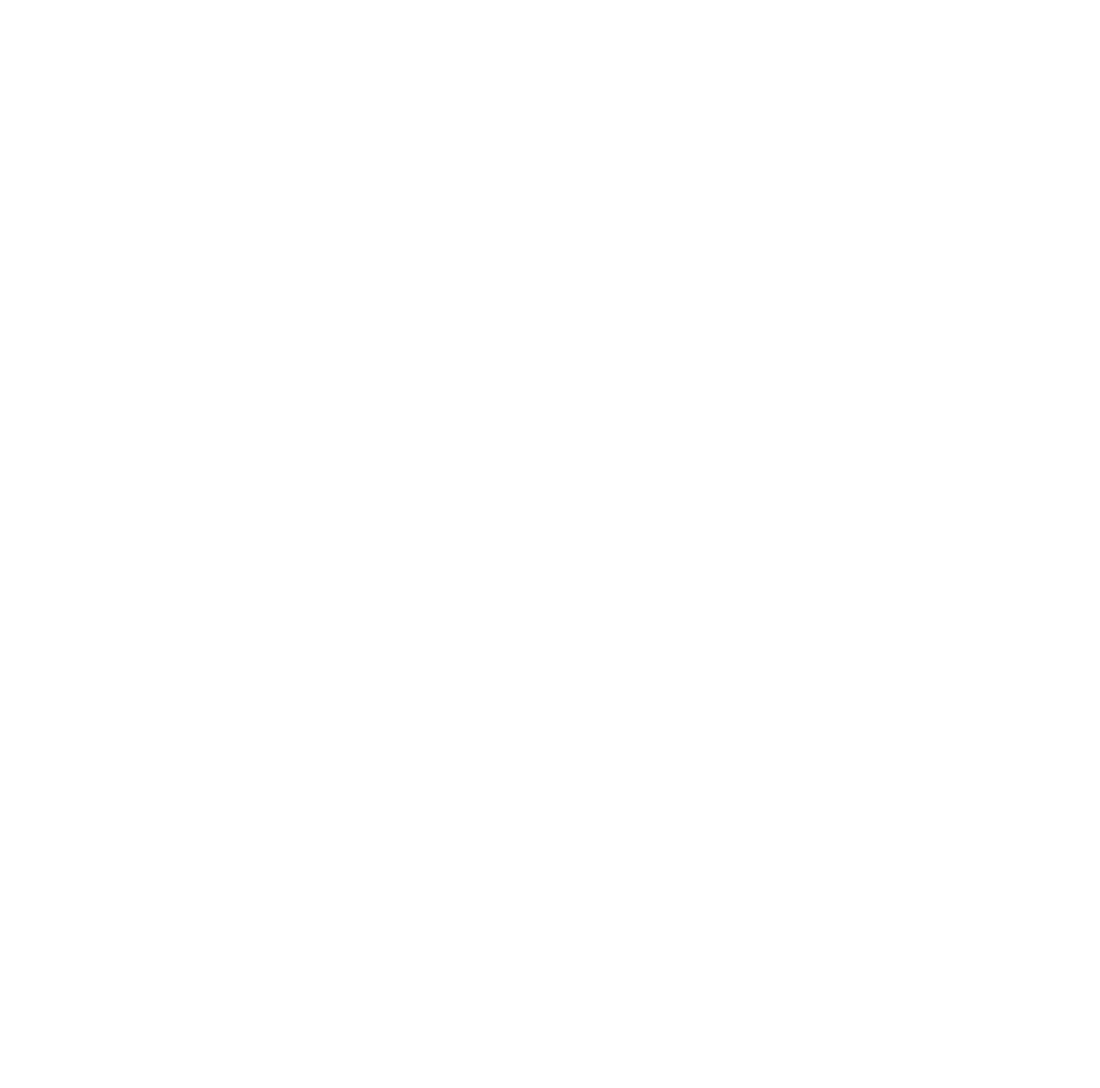
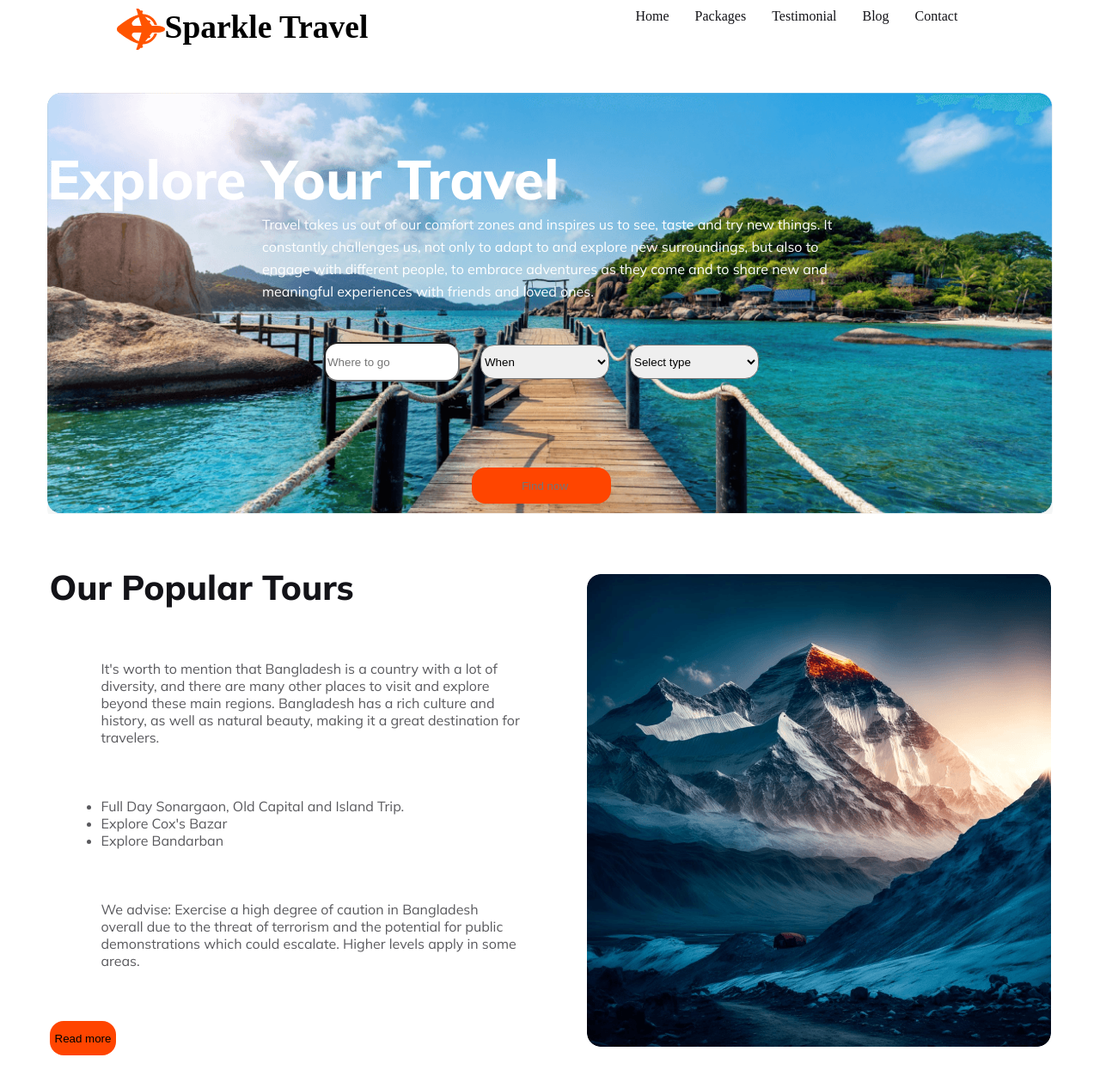
Before and after one commit to Sanzida-Siddika/assignment-02, a plain HTML site: page index.html in a window 1280 px wide. Shown: the whole page at 86% size. Before the commit the page ends 800 px from the top, so only its background shows below. Drawn offline with Linux system fonts and the light colour scheme.

Commit message:
added header and main section

```diff
--- a/index.html
+++ b/index.html
@@ -3,10 +3,67 @@
 <head>
     <meta charset="UTF-8">
     <meta name="viewport" content="width=device-width, initial-scale=1.0">
-    <title>Document</title>
+    <title>Travel Website</title>
+    <link rel="preconnect" href="https://fonts.googleapis.com">
+<link rel="preconnect" href="https://fonts.gstatic.com" crossorigin>
+<link href="https://fonts.googleapis.com/css2?family=Merriweather:wght@400;900&family=Mulish:wght@400;700;800&display=swap" rel="stylesheet">
     <link rel="stylesheet" href="styles/travel.css">
 </head>
 <body>
+    <header>
+
+        <nav>
+            <div class="icon"><img src="Images/Group 40071 (2).png" alt=""><h3>Sparkle Travel </h3></div>
+            <ul>
+                <li><a href="">Home</a></li>
+                <li><a href="">Packages</a></li>
+                <li><a href="">Testimonial</a></li>
+                <li><a href="">Blog</a></li>
+                <li><a href="">Contact</a></li>
+            </ul>
+        </nav>
+
+        <div class="container">
+            <h3 class="head">Explore Your Travel</h3>
+            <p>Travel takes us out of our comfort zones and inspires us to see, taste and try new things. It constantly challenges us, not only to adapt to and explore new surroundings, but also to engage with different people, to embrace adventures as they come and to share new and meaningful experiences with friends and loved ones.</p>
+            <div class="size">
+                <input type="text" placeholder="Where to go">
+                <select name="" id="">
+                  <option value="">When</option>
+                </select>
+                <select name="" id="">
+                    <option value="">Select type</option>
+                </select>
+                <input type="text" class="search-input" placeholder="Find now">
+            </div>
+        </div>
+
+
+
+    </header>
+
+    <main>
+       <div class="flex">
+        <div class="size">
+            <h3>Our Popular Tours</h3>
+            <p>It's worth to mention that Bangladesh is a country with a lot of diversity, and there are many other places to visit and explore beyond these main regions. Bangladesh has a rich culture and history, as well as natural beauty, making it a great destination for travelers.</p>
+            <ul>
+                <li>Full Day Sonargaon, Old Capital and Island Trip.</li>
+                <li>Explore Cox's Bazar</li>
+                <li>Explore Bandarban</li>
+            </ul>
+            <p>We advise: Exercise a high degree of caution in Bangladesh overall due to the threat of terrorism and the potential for public demonstrations which could escalate. Higher levels apply in some areas.</p>
+            <button>Read more</button>
+        </div>
+        <div>
+            <img class="pic" src="Images/Rectangle 4.png" alt="">
+        </div>
+       </div>
+    </main>
+
+    <footer>
+
+    </footer>
 
 </body>
 </html>
--- a/styles/travel.css
+++ b/styles/travel.css
@@ -0,0 +1,186 @@
+*{
+
+    margin: 0 auto;
+    border-radius: 16px;
+
+
+nav{
+    display: flex;
+    margin-bottom: 50px;
+    margin-top: 10px;
+
+
+}
+
+nav>h3{
+    text-align: left;
+    font-size: 2em;
+}
+.icon{
+    display: flex;
+    font-weight: 700;
+    font-size: 2em;
+}
+
+nav>ul{
+    display: flex;
+    text-align: right;
+    justify-content: right;
+
+    word-spacing: 20px;
+
+}
+
+
+nav li{
+    list-style: none;
+    margin-right: 0;
+    font-size: 1rem;
+    margin-right: 30px;
+}
+nav li a{
+    text-decoration: none;
+    color: #131318;
+}
+
+.container{
+    background-image: url(../Images/Group\ 13\ \(1\)\ \(1\).png);
+    background-repeat: no-repeat;
+    background-size: 100%;
+    height: 500px;
+    margin-bottom: 50px;
+    width: 1170px;
+    text-align: center;
+    justify-content: center;
+
+}
+.size input{
+    width: 150px;
+    height: 40px;
+    margin-top: 100px;
+    margin-right: 20px;
+
+
+
+}
+
+.size select{
+    width: 150px;
+    height: 40px;
+    margin-right: 20px;
+}
+.search-input{
+    padding-left: 10px;
+    background-color: orangered;
+    border: none;
+    color: white;
+    text-align: center;
+
+
+}
+
+/* responsive */
+@media screen and (max-width:576px) {
+    header{
+        padding: 20px;
+
+    }
+    nav{
+        flex-direction: column;
+    }
+    .icon{
+        flex-direction: column;
+    }
+}
+/* main */
+.head{
+    text-align: left;
+    color: #FFF;
+    font-family: Mulish;
+    font-size: 64px;
+    font-style: normal;
+    font-weight: 800;
+    line-height: normal;
+    padding-top: 60px;
+
+}
+.container p{
+    width: 670px;
+    height: 50px;
+    color:white;
+    text-align: left;
+    font-family: Mulish;
+    font-size: 16px;
+    font-style: normal;
+    font-weight: 400;
+    line-height: 26px;
+    margin: 0 auto;
+}
+.flex{
+   display: flex;
+   width: 1170px;
+   height: 600px;
+   text-align: left;
+
+   gap: 50px;
+   margin-bottom: 50px;
+   text-align: left;
+
+
+}
+.size h3{
+    color: #131318;
+    text-align: left;
+    font-family: Mulish;
+    font-size: 40px;
+    font-style: normal;
+    font-weight: 800;
+    line-height: normal;
+
+    margin-bottom: 40px;
+
+
+}
+.size p{
+    color: rgba(19, 19, 24, 0.70);
+    font-family: Mulish;
+    font-size: 16px;
+    font-style: normal;
+    font-weight: 400;
+    line-height: normal;
+   margin: 60px;
+   margin-right: 20px;
+   text-align: left;
+
+
+}
+.size ul{
+    color: rgba(19, 19, 24, 0.70);
+
+font-family: Mulish;
+font-size: 16px;
+font-style: normal;
+font-weight: 400;
+justify-content: left;
+text-align: left;
+margin-left: 20px;
+line-height: normal;
+}
+.size{
+    width: 570px;
+}
+.pic{
+    width: 540px;
+    height: 550px;
+    flex-shrink: 0;
+    margin-top: 10px;
+
+}
+
+div button{
+    background-color: orangered;
+    height: 40px;
+    border: none;
+    margin-bottom: 20px;
+
+}
```
